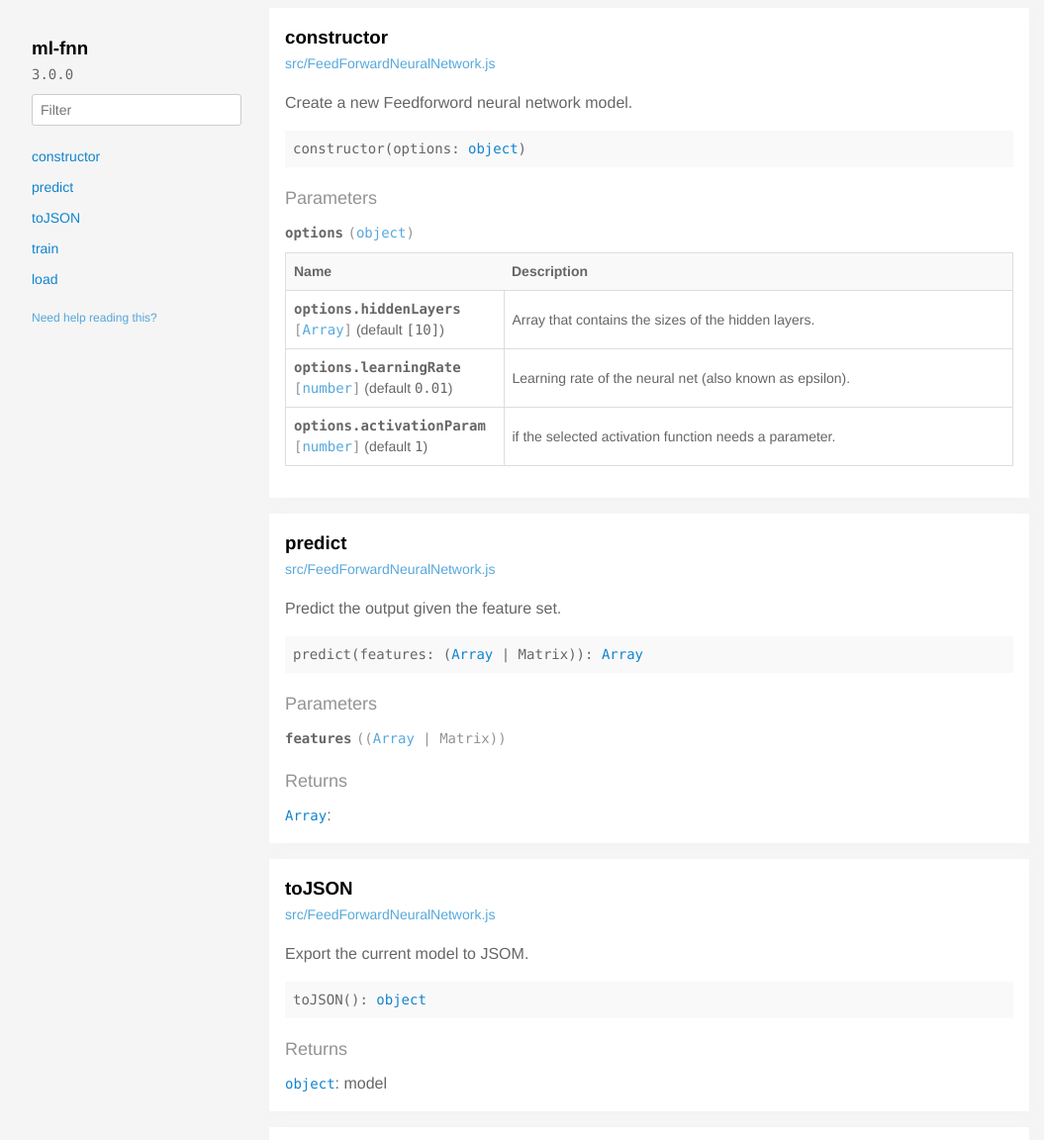
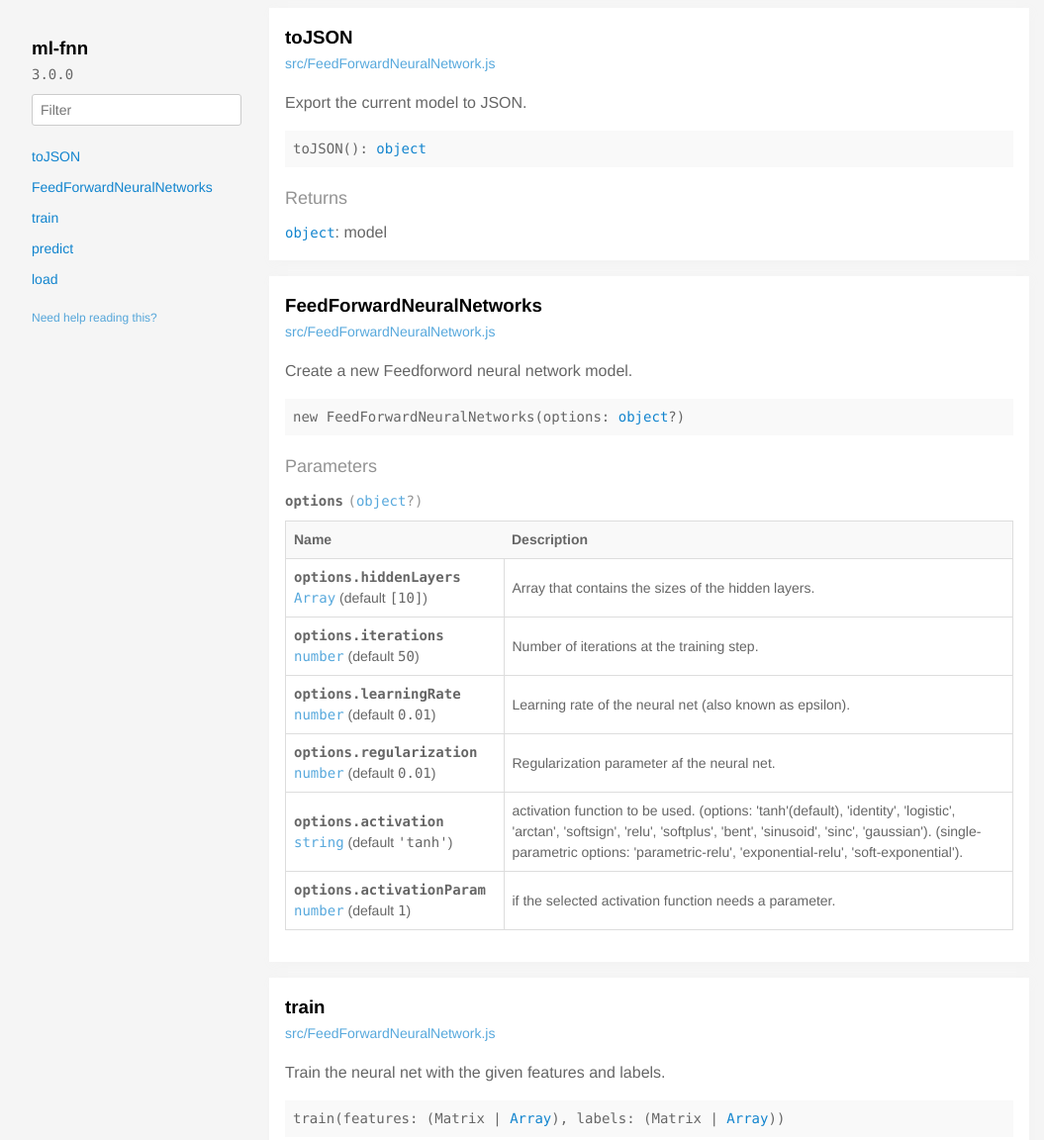
Before and after one commit to mljs/feedforward-neural-networks, a website: page docs/index.html in a window 1280 px wide. Shown: the top 1152 px of the page at 99% size, without its empty margins (112-1167 px from the left). Drawn offline with Linux system fonts and the light colour scheme.

Commit message:
chore: update docs and options assignment

```diff
--- a/docs/index.html
+++ b/docs/index.html
@@ -25,9 +25,29 @@
 
 
                 <li><a
-                  href='#constructor'
+                  href='#tojson'
                   class="">
-                  constructor
+                  toJSON
+
+                </a>
+
+                </li>
+
+
+                <li><a
+                  href='#feedforwardneuralnetworks'
+                  class="">
+                  FeedForwardNeuralNetworks
+
+                </a>
+
+                </li>
+
+
+                <li><a
+                  href='#train'
+                  class="">
+                  train
 
                 </a>
 
@@ -38,26 +58,6 @@
                   href='#predict'
                   class="">
                   predict
-
-                </a>
-
-                </li>
-
-
-                <li><a
-                  href='#tojson'
-                  class="">
-                  toJSON
-
-                </a>
-
-                </li>
-
-
-                <li><a
-                  href='#train'
-                  class="">
-                  train
 
                 </a>
 
@@ -88,197 +88,23 @@
 
   <div class='clearfix'>
 
-    <h3 class='fl m0' id='constructor'>
-      constructor
+    <h3 class='fl m0' id='tojson'>
+      toJSON
     </h3>
 
 
-      <a class='fr fill-darken0 round round pad1x quiet h5' href='https://github.com/mljs/feedforward-neural-networks/blob/4d394d5b96316a1d4f520d2620fbe83cf63c0e5f/src/FeedForwardNeuralNetwork.js#L24-L56'>
+      <a class='fr fill-darken0 round round pad1x quiet h5' href='https://github.com/mljs/feedforward-neural-networks/blob/420915610813d826982c4f810bfbbf9aac5f77b4/src/FeedForwardNeuralNetwork.js#L183-L201'>
       <span>src/FeedForwardNeuralNetwork.js</span>
       </a>
 
   </div>
 
 
-  <p>Create a new Feedforword neural network model.</p>
-
-
-  <div class='pre p1 fill-light mt0'>constructor(options: <a href="https://developer.mozilla.org/en-US/docs/Web/JavaScript/Reference/Global_Objects/Object">object</a>)</div>
-
-
-
-
-
-
-
-
-
-
-    <div class='py1 quiet mt1 prose-big'>Parameters</div>
-    <div class='prose'>
-
-        <div class='space-bottom0'>
-          <div>
-            <span class='code bold'>options</span> <code class='quiet'>(<a href="https://developer.mozilla.org/en-US/docs/Web/JavaScript/Reference/Global_Objects/Object">object</a>)</code>
-          </div>
-
-          <table class='mt1 mb2 fixed-table h5 col-12'>
-            <colgroup>
-              <col width='30%' />
-              <col width='70%' />
-            </colgroup>
-            <thead>
-              <tr class='bold fill-light'>
-                <th>Name</th>
-                <th>Description</th>
-              </tr>
-            </thead>
-            <tbody class='mt1'>
-
-                <tr>
-                  <td class='break-word'><span class='code bold'>options.hiddenLayers</span> <code class='quiet'>[<a href="https://developer.mozilla.org/en-US/docs/Web/JavaScript/Reference/Global_Objects/Array">Array</a>]</code>
-
-                    (default <code>[10]</code>)
-                  </td>
-                  <td class='break-word'><span>Array that contains the sizes of the hidden layers.
-</span></td>
-                </tr>
-
-                <tr>
-                  <td class='break-word'><span class='code bold'>options.learningRate</span> <code class='quiet'>[<a href="https://developer.mozilla.org/en-US/docs/Web/JavaScript/Reference/Global_Objects/Number">number</a>]</code>
-
-                    (default <code>0.01</code>)
-                  </td>
-                  <td class='break-word'><span>Learning rate of the neural net (also known as epsilon).
-</span></td>
-                </tr>
-
-                <tr>
-                  <td class='break-word'><span class='code bold'>options.activationParam</span> <code class='quiet'>[<a href="https://developer.mozilla.org/en-US/docs/Web/JavaScript/Reference/Global_Objects/Number">number</a>]</code>
-
-                    (default <code>1</code>)
-                  </td>
-                  <td class='break-word'><span>if the selected activation function needs a parameter.
-</span></td>
-                </tr>
-
-            </tbody>
-          </table>
-
-        </div>
-
-    </div>
-
-
-
-
-
-
-
-
-
-
-
-
-
-
-
-</section>
-
-
-
-
-            <section class='p2 mb2 clearfix bg-white minishadow'>
-
-
-  <div class='clearfix'>
-
-    <h3 class='fl m0' id='predict'>
-      predict
-    </h3>
-
-
-      <a class='fr fill-darken0 round round pad1x quiet h5' href='https://github.com/mljs/feedforward-neural-networks/blob/4d394d5b96316a1d4f520d2620fbe83cf63c0e5f/src/FeedForwardNeuralNetwork.js#L168-L177'>
-      <span>src/FeedForwardNeuralNetwork.js</span>
-      </a>
-
-  </div>
-
-
-  <p>Predict the output given the feature set.</p>
-
-
-  <div class='pre p1 fill-light mt0'>predict(features: (<a href="https://developer.mozilla.org/en-US/docs/Web/JavaScript/Reference/Global_Objects/Array">Array</a> | Matrix)): <a href="https://developer.mozilla.org/en-US/docs/Web/JavaScript/Reference/Global_Objects/Array">Array</a></div>
-
-
-
-
-
-
-
-
-
-
-    <div class='py1 quiet mt1 prose-big'>Parameters</div>
-    <div class='prose'>
-
-        <div class='space-bottom0'>
-          <div>
-            <span class='code bold'>features</span> <code class='quiet'>((<a href="https://developer.mozilla.org/en-US/docs/Web/JavaScript/Reference/Global_Objects/Array">Array</a> | Matrix))</code>
-          </div>
-
-        </div>
-
-    </div>
-
-
-
-
-
-
-      <div class='py1 quiet mt1 prose-big'>Returns</div>
-      <code><a href="https://developer.mozilla.org/en-US/docs/Web/JavaScript/Reference/Global_Objects/Array">Array</a></code>:
-
-
-
-
-
-
-
-
-
-
-
-
-
-
-
-</section>
-
-
-
-
-            <section class='p2 mb2 clearfix bg-white minishadow'>
-
-
-  <div class='clearfix'>
-
-    <h3 class='fl m0' id='tojson'>
-      toJSON
-    </h3>
-
-
-      <a class='fr fill-darken0 round round pad1x quiet h5' href='https://github.com/mljs/feedforward-neural-networks/blob/4d394d5b96316a1d4f520d2620fbe83cf63c0e5f/src/FeedForwardNeuralNetwork.js#L183-L201'>
-      <span>src/FeedForwardNeuralNetwork.js</span>
-      </a>
-
-  </div>
-
-
-  <p>Export the current model to JSOM.</p>
+  <p>Export the current model to JSON.</p>
 
 
   <div class='pre p1 fill-light mt0'>toJSON(): <a href="https://developer.mozilla.org/en-US/docs/Web/JavaScript/Reference/Global_Objects/Object">object</a></div>
+
 
 
 
@@ -321,12 +147,148 @@
 
   <div class='clearfix'>
 
+    <h3 class='fl m0' id='feedforwardneuralnetworks'>
+      FeedForwardNeuralNetworks
+    </h3>
+
+
+      <a class='fr fill-darken0 round round pad1x quiet h5' href='https://github.com/mljs/feedforward-neural-networks/blob/420915610813d826982c4f810bfbbf9aac5f77b4/src/FeedForwardNeuralNetwork.js#L25-L56'>
+      <span>src/FeedForwardNeuralNetwork.js</span>
+      </a>
+
+  </div>
+
+
+  <p>Create a new Feedforword neural network model.</p>
+
+
+  <div class='pre p1 fill-light mt0'>new FeedForwardNeuralNetworks(options: <a href="https://developer.mozilla.org/en-US/docs/Web/JavaScript/Reference/Global_Objects/Object">object</a>?)</div>
+
+
+
+
+
+
+
+
+
+
+
+    <div class='py1 quiet mt1 prose-big'>Parameters</div>
+    <div class='prose'>
+
+        <div class='space-bottom0'>
+          <div>
+            <span class='code bold'>options</span> <code class='quiet'>(<a href="https://developer.mozilla.org/en-US/docs/Web/JavaScript/Reference/Global_Objects/Object">object</a>?)</code>
+
+          </div>
+
+          <table class='mt1 mb2 fixed-table h5 col-12'>
+            <colgroup>
+              <col width='30%' />
+              <col width='70%' />
+            </colgroup>
+            <thead>
+              <tr class='bold fill-light'>
+                <th>Name</th>
+                <th>Description</th>
+              </tr>
+            </thead>
+            <tbody class='mt1'>
+
+                <tr>
+                  <td class='break-word'><span class='code bold'>options.hiddenLayers</span> <code class='quiet'><a href="https://developer.mozilla.org/en-US/docs/Web/JavaScript/Reference/Global_Objects/Array">Array</a></code>
+
+                    (default <code>[10]</code>)
+                  </td>
+                  <td class='break-word'><span>Array that contains the sizes of the hidden layers.
+</span></td>
+                </tr>
+
+                <tr>
+                  <td class='break-word'><span class='code bold'>options.iterations</span> <code class='quiet'><a href="https://developer.mozilla.org/en-US/docs/Web/JavaScript/Reference/Global_Objects/Number">number</a></code>
+
+                    (default <code>50</code>)
+                  </td>
+                  <td class='break-word'><span>Number of iterations at the training step.
+</span></td>
+                </tr>
+
+                <tr>
+                  <td class='break-word'><span class='code bold'>options.learningRate</span> <code class='quiet'><a href="https://developer.mozilla.org/en-US/docs/Web/JavaScript/Reference/Global_Objects/Number">number</a></code>
+
+                    (default <code>0.01</code>)
+                  </td>
+                  <td class='break-word'><span>Learning rate of the neural net (also known as epsilon).
+</span></td>
+                </tr>
+
+                <tr>
+                  <td class='break-word'><span class='code bold'>options.regularization</span> <code class='quiet'><a href="https://developer.mozilla.org/en-US/docs/Web/JavaScript/Reference/Global_Objects/Number">number</a></code>
+
+                    (default <code>0.01</code>)
+                  </td>
+                  <td class='break-word'><span>Regularization parameter af the neural net.
+</span></td>
+                </tr>
+
+                <tr>
+                  <td class='break-word'><span class='code bold'>options.activation</span> <code class='quiet'><a href="https://developer.mozilla.org/en-US/docs/Web/JavaScript/Reference/Global_Objects/String">string</a></code>
+
+                    (default <code>&#39;tanh&#39;</code>)
+                  </td>
+                  <td class='break-word'><span>activation function to be used. (options: 'tanh'(default),
+'identity', 'logistic', 'arctan', 'softsign', 'relu', 'softplus', 'bent', 'sinusoid', 'sinc', 'gaussian').
+(single-parametric options: 'parametric-relu', 'exponential-relu', 'soft-exponential').
+</span></td>
+                </tr>
+
+                <tr>
+                  <td class='break-word'><span class='code bold'>options.activationParam</span> <code class='quiet'><a href="https://developer.mozilla.org/en-US/docs/Web/JavaScript/Reference/Global_Objects/Number">number</a></code>
+
+                    (default <code>1</code>)
+                  </td>
+                  <td class='break-word'><span>if the selected activation function needs a parameter.
+</span></td>
+                </tr>
+
+            </tbody>
+          </table>
+
+        </div>
+
+    </div>
+
+
+
+
+
+
+
+
+
+
+
+
+
+
+
+</section>
+
+
+
+
+            <section class='p2 mb2 clearfix bg-white minishadow'>
+
+
+  <div class='clearfix'>
+
     <h3 class='fl m0' id='train'>
       train
     </h3>
 
 
-      <a class='fr fill-darken0 round round pad1x quiet h5' href='https://github.com/mljs/feedforward-neural-networks/blob/4d394d5b96316a1d4f520d2620fbe83cf63c0e5f/src/FeedForwardNeuralNetwork.js#L106-L119'>
+      <a class='fr fill-darken0 round round pad1x quiet h5' href='https://github.com/mljs/feedforward-neural-networks/blob/420915610813d826982c4f810bfbbf9aac5f77b4/src/FeedForwardNeuralNetwork.js#L106-L119'>
       <span>src/FeedForwardNeuralNetwork.js</span>
       </a>
 
@@ -347,12 +309,14 @@
 
 
 
+
     <div class='py1 quiet mt1 prose-big'>Parameters</div>
     <div class='prose'>
 
         <div class='space-bottom0'>
           <div>
             <span class='code bold'>features</span> <code class='quiet'>((Matrix | <a href="https://developer.mozilla.org/en-US/docs/Web/JavaScript/Reference/Global_Objects/Array">Array</a>))</code>
+
           </div>
 
         </div>
@@ -360,6 +324,7 @@
         <div class='space-bottom0'>
           <div>
             <span class='code bold'>labels</span> <code class='quiet'>((Matrix | <a href="https://developer.mozilla.org/en-US/docs/Web/JavaScript/Reference/Global_Objects/Array">Array</a>))</code>
+
           </div>
 
         </div>
@@ -390,12 +355,84 @@
 
   <div class='clearfix'>
 
+    <h3 class='fl m0' id='predict'>
+      predict
+    </h3>
+
+
+      <a class='fr fill-darken0 round round pad1x quiet h5' href='https://github.com/mljs/feedforward-neural-networks/blob/420915610813d826982c4f810bfbbf9aac5f77b4/src/FeedForwardNeuralNetwork.js#L168-L177'>
+      <span>src/FeedForwardNeuralNetwork.js</span>
+      </a>
+
+  </div>
+
+
+  <p>Predict the output given the feature set.</p>
+
+
+  <div class='pre p1 fill-light mt0'>predict(features: (<a href="https://developer.mozilla.org/en-US/docs/Web/JavaScript/Reference/Global_Objects/Array">Array</a> | Matrix)): <a href="https://developer.mozilla.org/en-US/docs/Web/JavaScript/Reference/Global_Objects/Array">Array</a></div>
+
+
+
+
+
+
+
+
+
+
+
+    <div class='py1 quiet mt1 prose-big'>Parameters</div>
+    <div class='prose'>
+
+        <div class='space-bottom0'>
+          <div>
+            <span class='code bold'>features</span> <code class='quiet'>((<a href="https://developer.mozilla.org/en-US/docs/Web/JavaScript/Reference/Global_Objects/Array">Array</a> | Matrix))</code>
+
+          </div>
+
+        </div>
+
+    </div>
+
+
+
+
+
+
+      <div class='py1 quiet mt1 prose-big'>Returns</div>
+      <code><a href="https://developer.mozilla.org/en-US/docs/Web/JavaScript/Reference/Global_Objects/Array">Array</a></code>:
+
+
+
+
+
+
+
+
+
+
+
+
+
+
+
+</section>
+
+
+
+
+            <section class='p2 mb2 clearfix bg-white minishadow'>
+
+
+  <div class='clearfix'>
+
     <h3 class='fl m0' id='load'>
       load
     </h3>
 
 
-      <a class='fr fill-darken0 round round pad1x quiet h5' href='https://github.com/mljs/feedforward-neural-networks/blob/4d394d5b96316a1d4f520d2620fbe83cf63c0e5f/src/FeedForwardNeuralNetwork.js#L208-L214'>
+      <a class='fr fill-darken0 round round pad1x quiet h5' href='https://github.com/mljs/feedforward-neural-networks/blob/420915610813d826982c4f810bfbbf9aac5f77b4/src/FeedForwardNeuralNetwork.js#L208-L214'>
       <span>src/FeedForwardNeuralNetwork.js</span>
       </a>
 
@@ -416,12 +453,14 @@
 
 
 
+
     <div class='py1 quiet mt1 prose-big'>Parameters</div>
     <div class='prose'>
 
         <div class='space-bottom0'>
           <div>
             <span class='code bold'>model</span> <code class='quiet'>(<a href="https://developer.mozilla.org/en-US/docs/Web/JavaScript/Reference/Global_Objects/Object">object</a>)</code>
+
           </div>
 
         </div>
```
Also changed, not shown: src/FeedForwardNeuralNetwork.js (+10 -10 lines).
